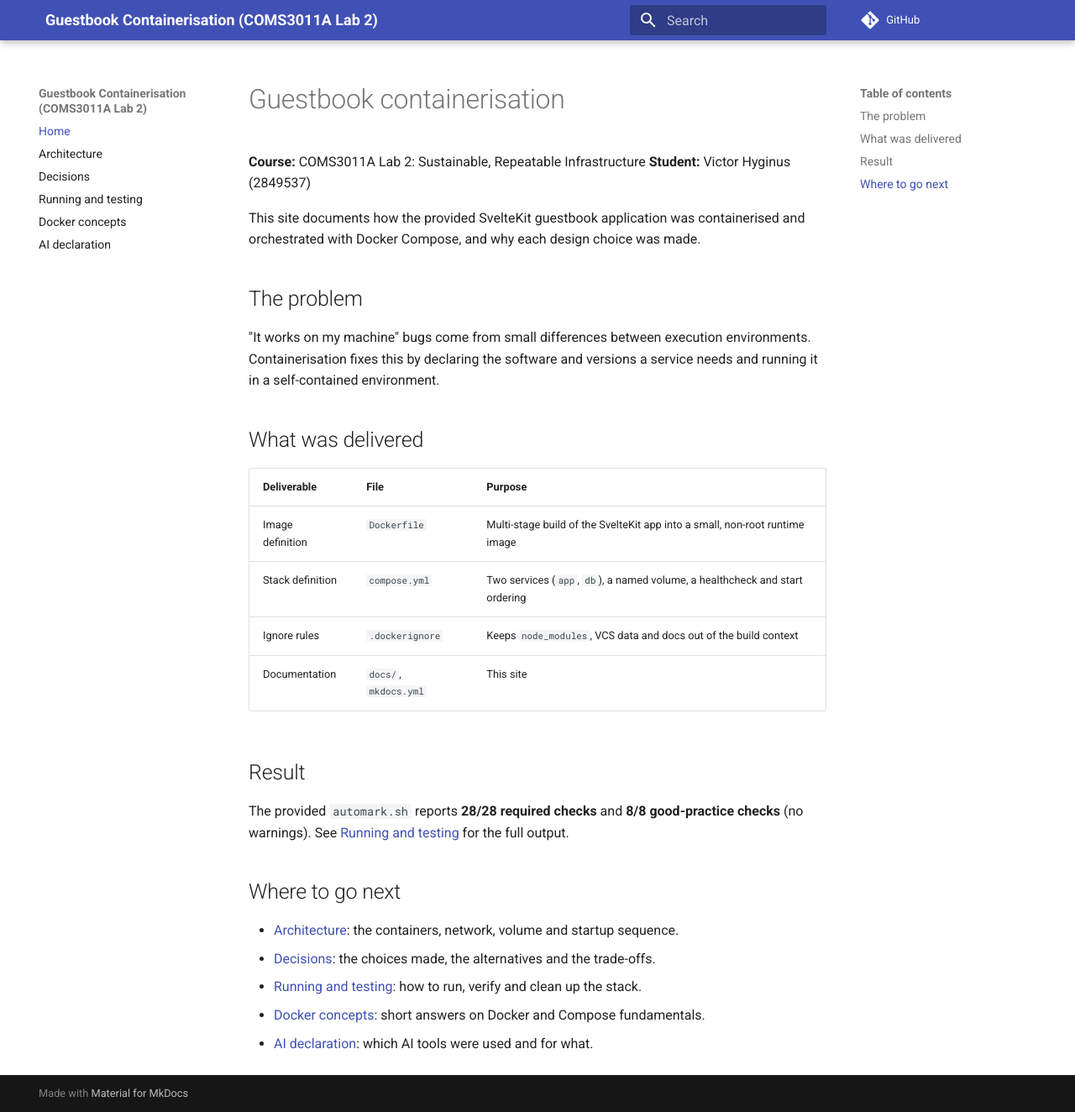
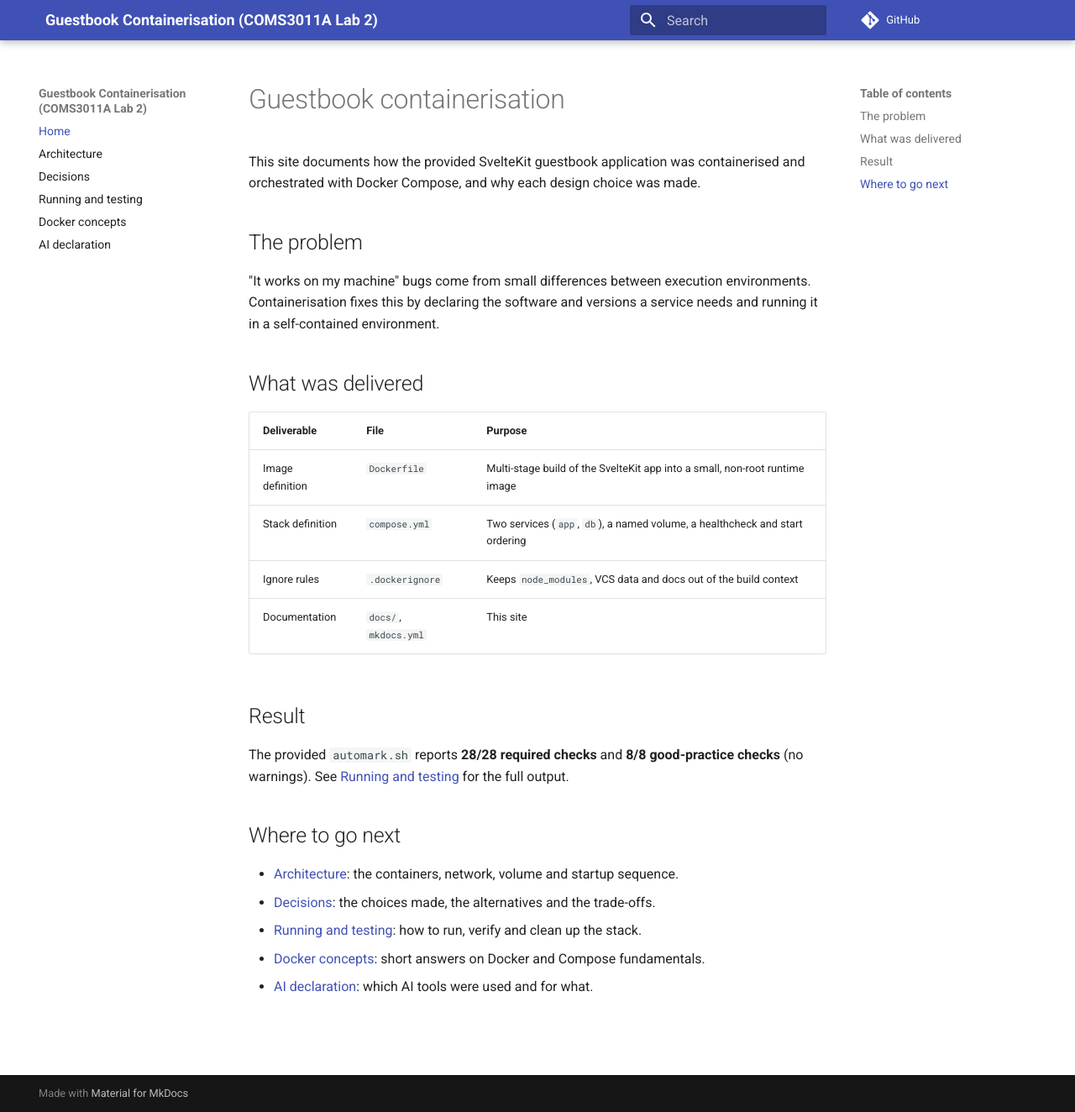
Before and after one commit to IcedMallard4334/Guestbook-in-Containers, an MkDocs documentation site: the page built from docs/index.md, in a window 1280 px wide and 1324 px high. Shown: the whole window at 84% size. Built offline with MkDocs 1.6.1 and Material for MkDocs 9.7.7, drawn with Linux system fonts in a browser that asks for light colours; comment, search, counter and statistics services are not loaded.

Commit message:
Live Documentation Refinements

```diff
--- a/docs/index.md
+++ b/docs/index.md
@@ -1,7 +1,4 @@
 # Guestbook containerisation
-
-**Course:** COMS3011A Lab 2: Sustainable, Repeatable Infrastructure
-**Student:** Victor Hyginus (2849537)
 
 This site documents how the provided SvelteKit guestbook application was containerised
 and orchestrated with Docker Compose, and why each design choice was made.
```
